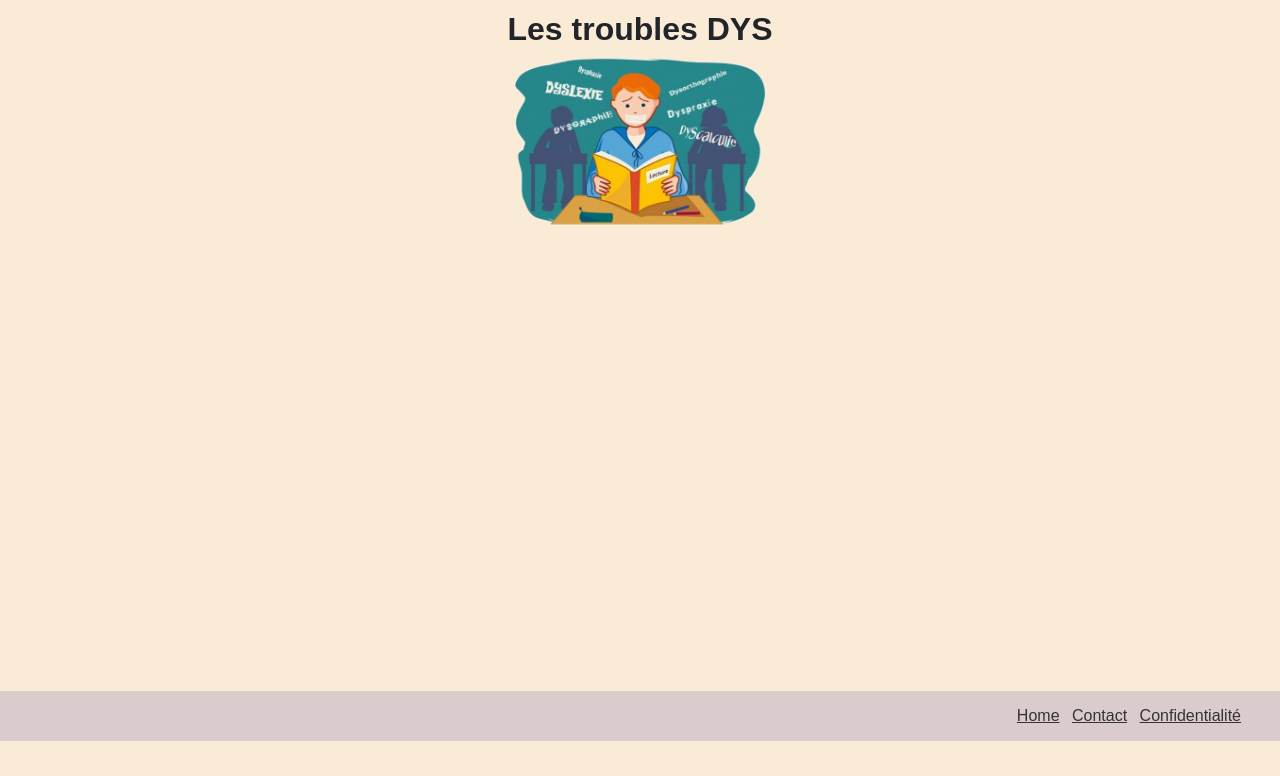
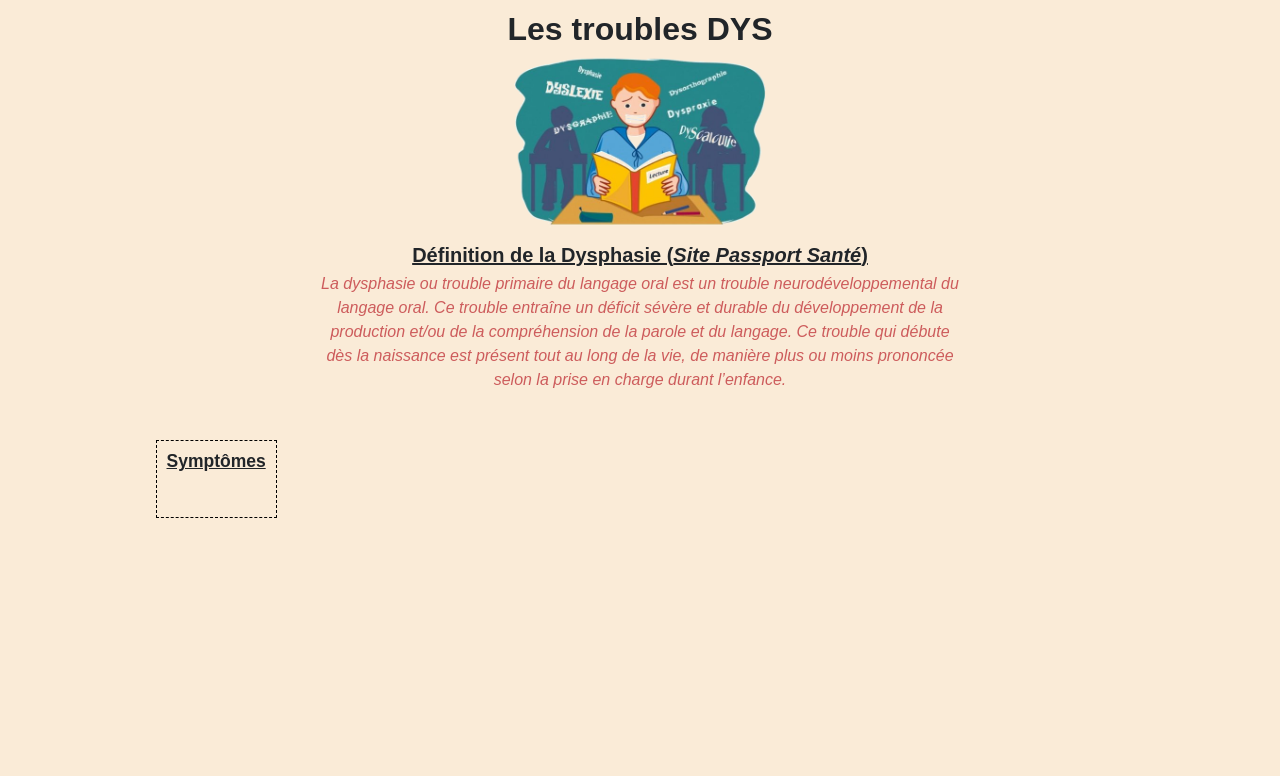
Before and after one commit to Angelique59212/projet_fin_d_etude, a PHP site: page /index.php?c=article in a window 1280 px wide. Shown: the part 50-826 px from the top of the page. Before the commit the page ends 791 px from the top, so only its background shows below. Run offline with PHP 8.4, Linux system fonts and the light colour scheme; some libraries are stand-ins or nearby versions.

Commit message:
definition dysphasie

```diff
--- a/View/article/dyslexie.html.php
+++ b/View/article/dyslexie.html.php
@@ -10,7 +10,6 @@
             caractéristiques à la fin du CE1 seulement.
         </p>
     </div>
-
 
     <div class="container-second">
         <div class="symptom">
--- a/View/article/dysphasie.html.php
+++ b/View/article/dysphasie.html.php
@@ -1 +1,20 @@
-<?php
+<div class="container">
+    <div class="container-definition">
+        <h2 class="definition">Définition de la Dysphasie (<span class="website">Site Passport Santé</span>)</h2>
+        <p>
+            La dysphasie ou trouble primaire du langage oral est un trouble neurodéveloppemental du langage oral.
+            Ce trouble entraîne un déficit sévère et durable du développement de la production et/ou de la
+            compréhension de la parole et du langage. Ce trouble qui débute dès la naissance est présent tout au long
+            de la vie, de manière plus ou moins prononcée selon la prise en charge durant l’enfance.
+        </p>
+    </div>
+
+    <div class="container-second">
+        <div class="symptom">
+            <h3 class="definition">Symptômes</h3>
+            <p>
+
+            </p>
+        </div>
+    </div>
+</div>
```
